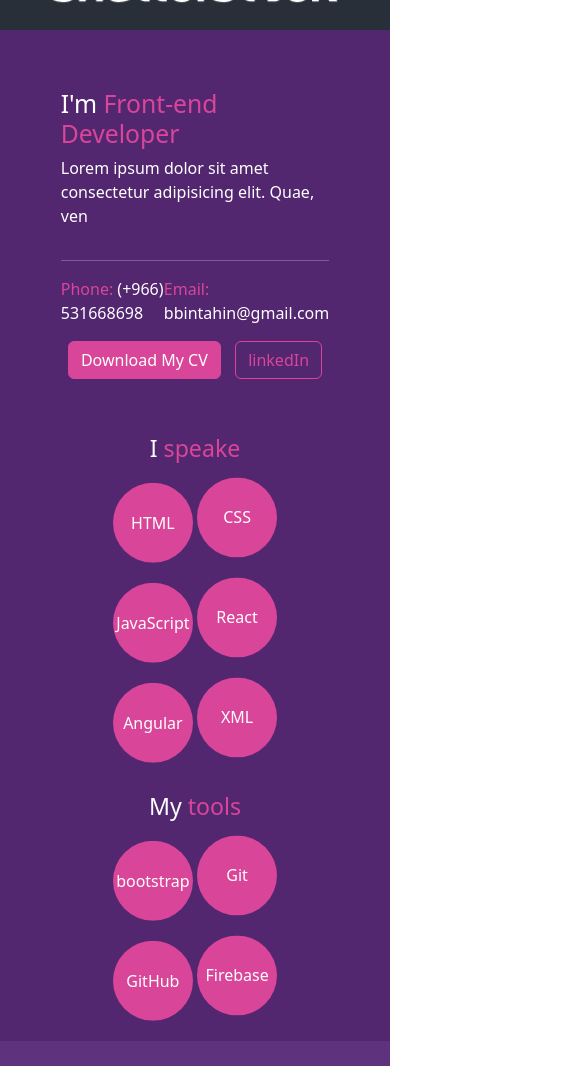
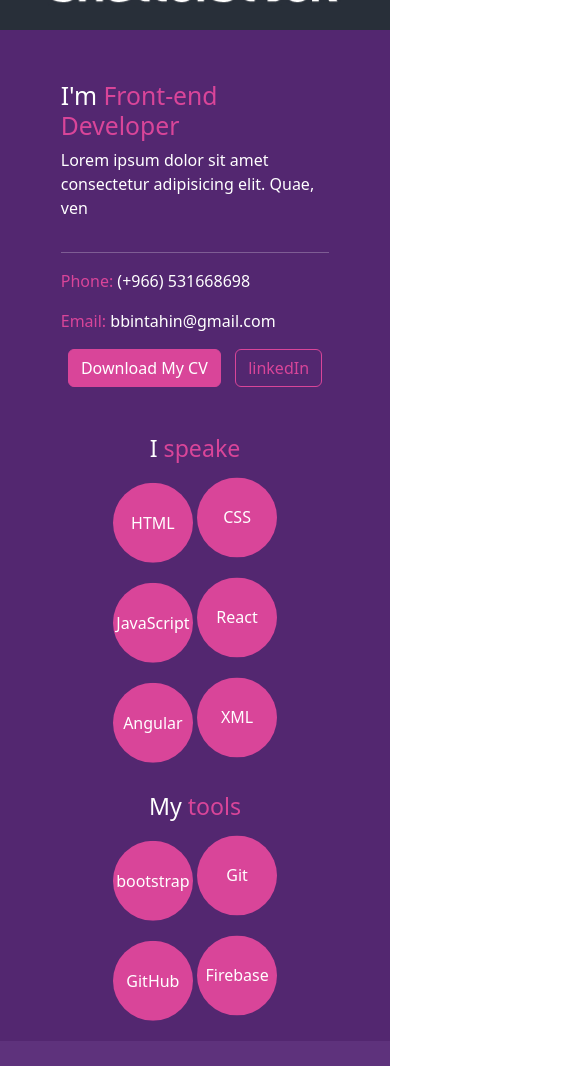
Before and after one commit to bayanBinTahin/bayanSalem, a website: page index.html in a window 390 px wide. Shown: the part 814-1880 px from the top of the page, 585 px wide, since content can reach past the window. Drawn offline with nearby package versions, Linux system fonts and the light colour scheme.

Commit message:
layout-modify

```diff
--- a/css/style.css
+++ b/css/style.css
@@ -22,10 +22,12 @@
 
         html {
             scroll-behavior: smooth;
+            overflow-x: hidden;
         }
 
         body {
             font-family: "Work Sans", "sans-serif";
+            overflow-x: hidden;
         }
 
         .parent {
@@ -78,8 +80,6 @@
         .header .container .logo img {
             width: 70px;
         }
-
-        .header .container .tabs {}
 
         .header .container .tabs ui {
             list-style: none;
@@ -153,15 +153,6 @@
             width: 70px;
         }
 
-        @media (max-width: 930px) {
-            .aboutMe .container .first-section .image {
-                display: none;
-            }
-            .aboutMe .container .first-section .about-text {
-                width: 100%;
-            }
-        }
-
         .aboutMe .container .first-section .about-text {
             display: flex;
             flex-direction: column;
@@ -174,6 +165,18 @@
         .aboutMe .container .first-section .about-text .about-info {
             display: flex;
             justify-content: space-around;
+        }
+
+        @media (max-width: 930px) {
+            .aboutMe .container .first-section .image {
+                display: none;
+            }
+            .aboutMe .container .first-section .about-text {
+                width: 100%;
+            }
+            .aboutMe .container .first-section .about-text .about-info {
+                flex-direction: column;
+            }
         }
 
         .aboutMe .container .first-section .about-text .button-groub {
```
